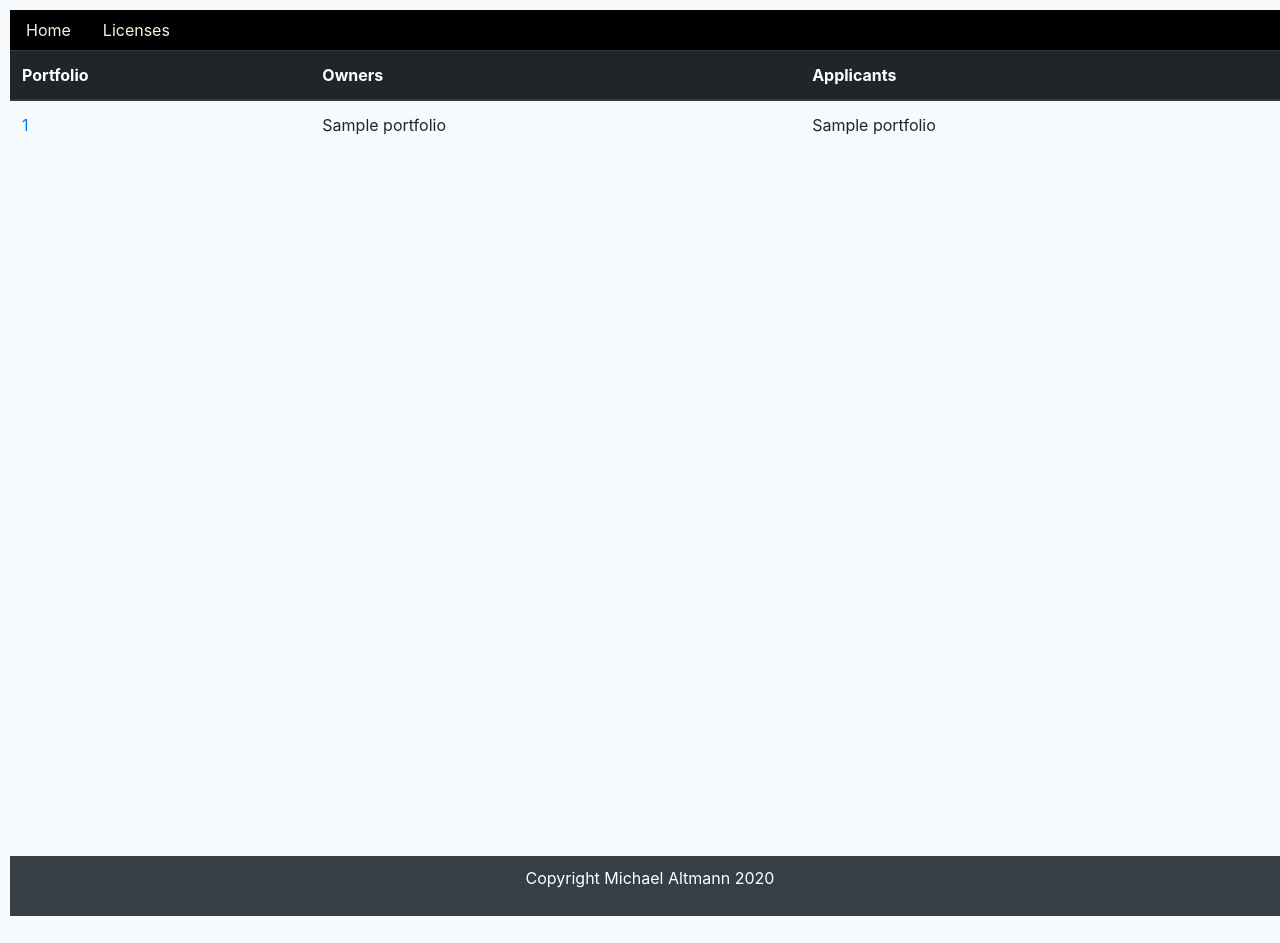
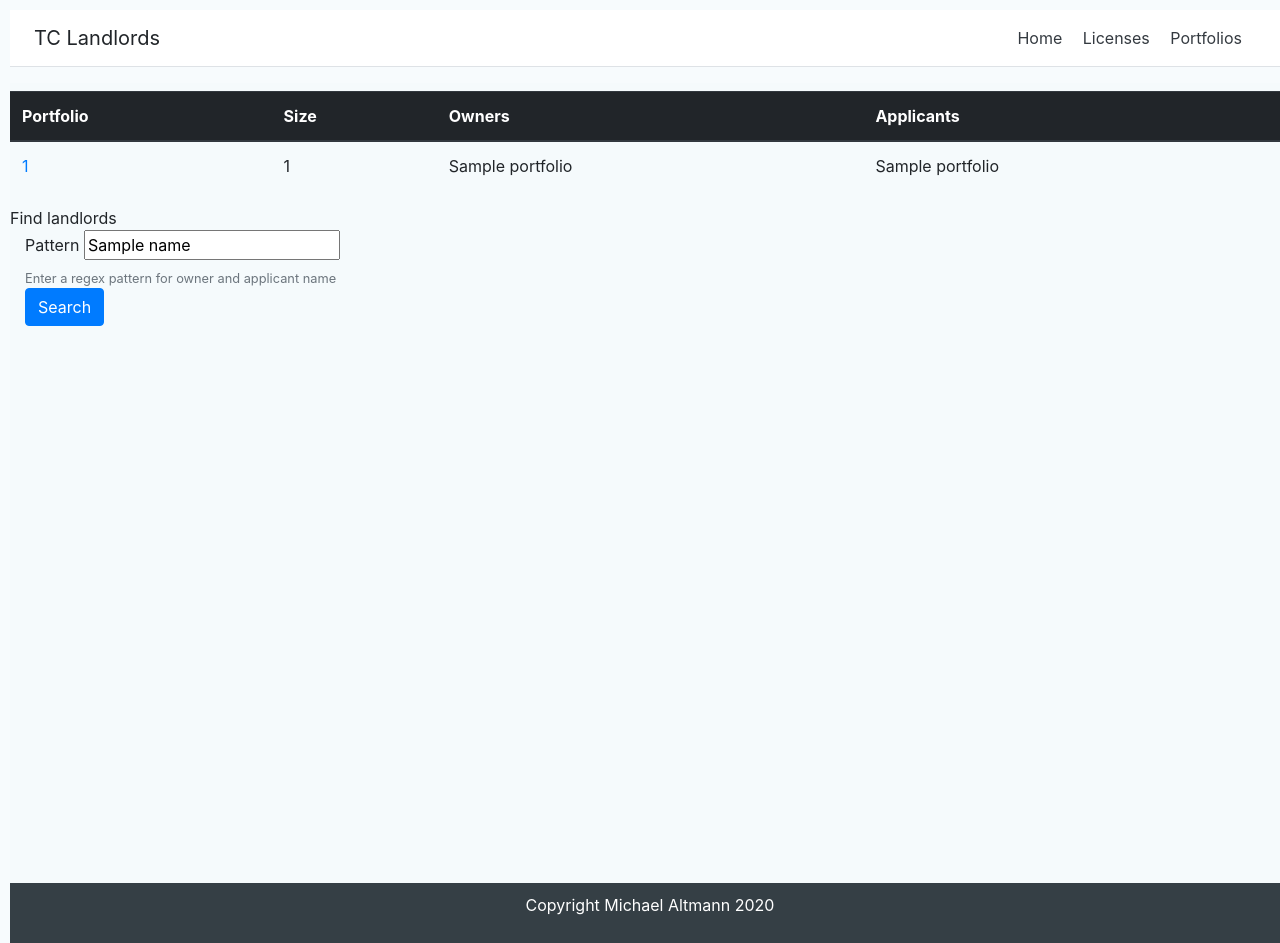
Before and after one commit to michaelaltmann/tc-landlords, a Django app: template licenses/templates/licenses/portfolios.html in a window 1280 px wide. Before the commit the page ends 916 px from the top, so only its background shows below. Run offline with Django 3.2, Linux system fonts and the light colour scheme; the template is opened without the code that fills it: most values are stand-ins (such as "Sample title", 1, 10 or a date in 2020); parts of the project's set-up code (start-up, migrations or seed data) failed here and were passed over; some libraries are stand-ins or nearby versions.

Commit message:
Display top 10 largest portfolios

```diff
--- a/licenses/templates/licenses/portfolios.html
+++ b/licenses/templates/licenses/portfolios.html
@@ -2,10 +2,11 @@
 
 {% block title %}Portfolios{% endblock title %}
 {% block content %}
-
+<h3>{{message}}</h3>
 <table class = "table">
     <thead class="thead-dark">
         <th>Portfolio</th>
+        <th>Size</th>
         <th>Owners</th>
         <th>Applicants</th>
     </thead>
@@ -13,10 +14,22 @@
 {% for x in portfolios %}
         <tr>
             <td><a href="portfolio?portfolioId={{x.portfolioId}}" >{{x.portfolioId }}</a></td>
+            <td>{{x.portfolioSize}}</td>
             <td>{{x.ownerNames}}</td>
             <td>{{x.applicantNames}}</td>
         </tr>
 {% endfor %}
     </tbody>
 </table>
+
+Find landlords
+<form action="./portfolios" method="post">
+    <div class="form-group col-4">
+        {% csrf_token %}
+        <label for="name">Pattern</label>
+        <input name="name" value = "{{name}}"/>
+        <small id="name" class="form-text text-muted">Enter a regex pattern for owner and applicant name</small>
+        <button type="submit" class="btn btn-primary">Search</button>
+    </div>
+</form>
 {% endblock content %}
--- a/templates/base.html
+++ b/templates/base.html
@@ -34,15 +34,14 @@
     <body>
         {# Navigation Menu #}
         <header>
-                <ul class="nav">
-                    <li class="nav-item">
-                        <a class="nav-link" href="/">Home</a>
-                    </li>
-                    <li class="nav-item">
-                        <a class="nav-link" href="/licenses">Licenses</a>
-                    </li>
-                </ul>
-
+            <div class="d-flex flex-column flex-md-row align-items-center p-3 px-md-4 mb-3 bg-white border-bottom shadow-sm">
+                <h5 class="my-0 mr-md-auto font-weight-normal">TC Landlords</h5>
+                <nav class="my-2 my-md-0 mr-md-3">
+                  <a class="p-2 text-dark" href="/">Home</a>
+                  <a class="p-2 text-dark" href="/licenses">Licenses</a>
+                  <a class="p-2 text-dark" href="/licenses/portfolios">Portfolios</a>
+                </nav>
+              </div>
         </header>
         {# The Document Body #}
         <div id="site-wrapper">
```
Also changed, not shown: licenses/views.py (+21 -9 lines).
